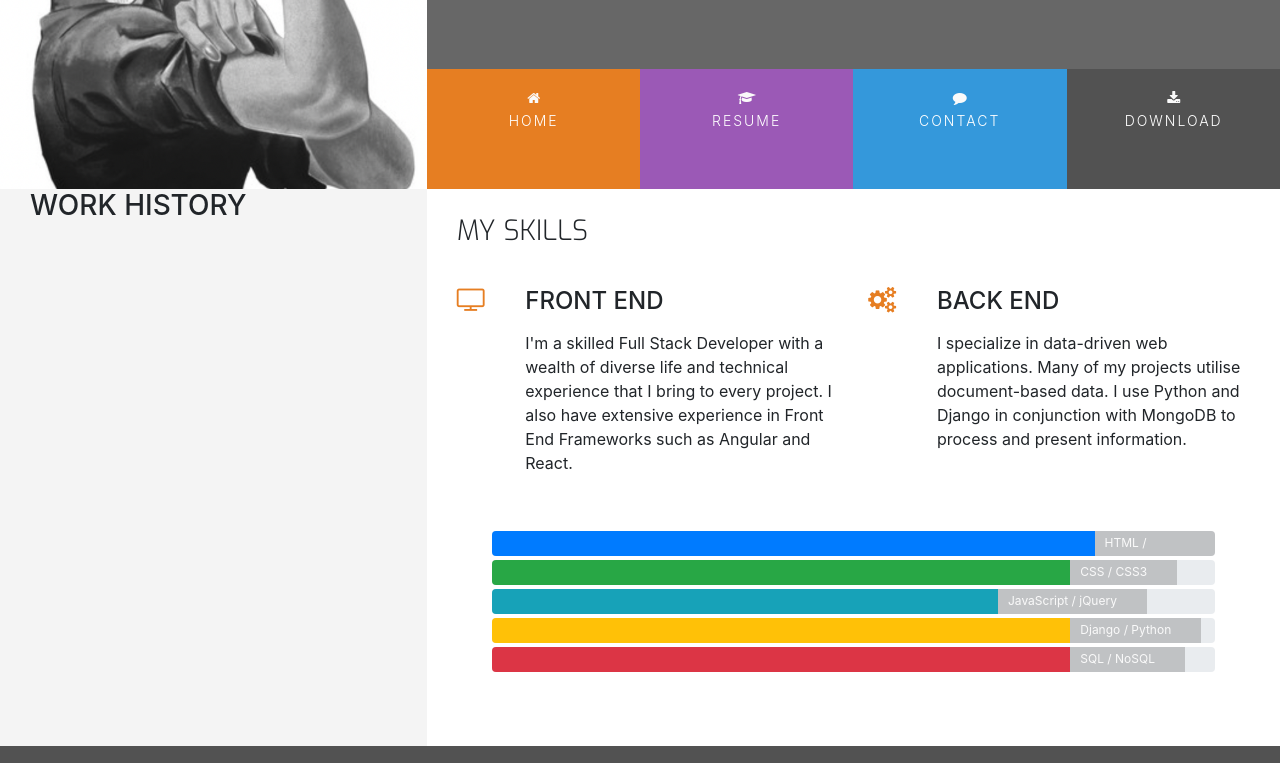
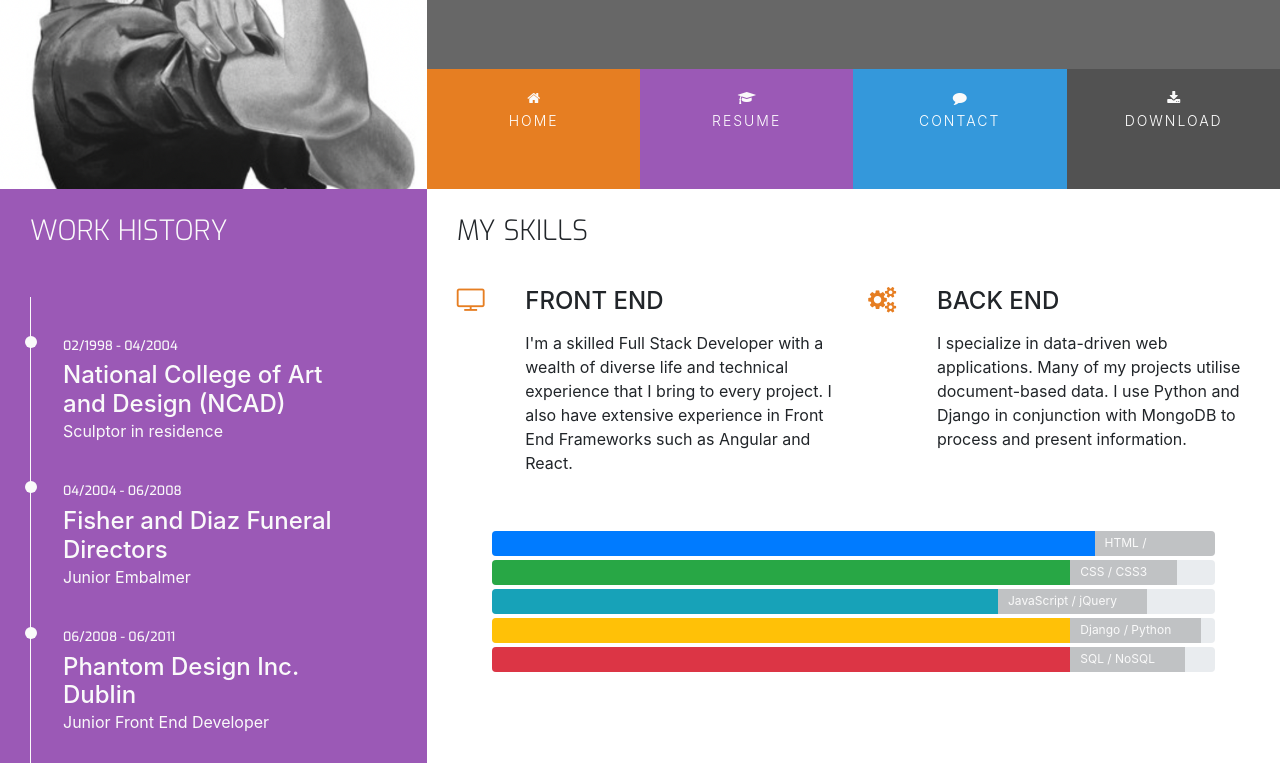
Before and after one commit to Balazs9/myresume, a plain HTML site: page resume.html in a window 1280 px wide. Shown: the part 180-943 px from the top of the page. Drawn offline with nearby package versions, Linux system fonts and the light colour scheme.

Commit message:
Added resume.html content

```diff
--- a/css/style.css
+++ b/css/style.css
@@ -13,6 +13,10 @@
 
 .bg-color-personal-info {
     background-color: #f4f4f4;
+}
+
+.bg-color-work-history {
+    background-color: #9b59b6;
 }
 
 .ui-menu-color-home {
@@ -57,6 +61,7 @@ h1, h2, h3, h4 {
     float: none;
 }
 
+.history-heading,
 .section-heading {
     font-family: "Exo", sans-serif;
     font-weight: 300;
@@ -274,3 +279,51 @@ footer {
 .progress-section {
     margin: 40px 20px;
 }
+
+/* -------------------------------------- Work History */
+
+.history-heading {
+    color: #fafafa;
+    margin-bottom: 50px;
+}
+
+.timeline-item {
+    padding: 4em 2em 0em 2em;
+    position: relative;
+    color: #fafafa;
+    border-left: 1px solid;
+}
+
+.timeline-item p {
+    padding: 0;
+    margin: 0;
+}
+
+.timeline-item:before {
+    content: attr(data-dates);
+    position: absolute;
+    left: 2.5em;
+    top: 3em;
+    display: block;
+    font-family: "Exo", sans-serif;
+    font-weight: 500;
+    font-size: 0.8em;
+    padding: 0;
+    margin: 0;
+}
+
+.timeline-item:after {
+    width: 12px;
+    height: 12px;
+    display: block;
+    top: 2.4em;
+    position: absolute;
+    left: -6px;
+    border-radius: 12px;
+    content: '';
+    background: #fafafa;
+}
+
+.history-items {
+    margin-bottom: 30px;
+}
--- a/resume.html
+++ b/resume.html
@@ -50,16 +50,32 @@
     </header>
     <section class="container-fluid">
         <div class="row">
-            <div class="col-md-4 bg-color-personal-info section-column">
+            <div class="col-md-4 bg-color-work-history section-column">
                 <div class="row">
                     <div class="col-12">
-                        <h3 class="section uppercase">
+                        <h3 class="history-heading uppercase">
                             Work History
                         </h3>
                     </div>
                 </div>
-
-
+                <div class="history-items">
+                    <div class="timeline-item" data-dates="02/1998 - 04/2004">
+                        <h4>National College of Art and Design (NCAD)</h4>
+                        <p>Sculptor in residence</p>
+                    </div>
+                    <div class="timeline-item" data-dates="04/2004 - 06/2008">
+                        <h4>Fisher and Diaz Funeral Directors</h4>
+                        <p>Junior Embalmer</p>
+                    </div>
+                    <div class="timeline-item" data-dates="06/2008 - 06/2011">
+                        <h4>Phantom Design Inc. Dublin</h4>
+                        <p>Junior Front End Developer</p>
+                    </div>
+                    <div class="timeline-item" data-dates="06/2011 - Present">
+                        <h4>Hooli Inc. Silicon Valley</h4>
+                        <p>Full Stcak Web Developer</p>
+                    </div>
+                </div>
             </div>
             <div class="col-md-8 bg-color-three-reasons section-column">
                 <div class="row">
```
